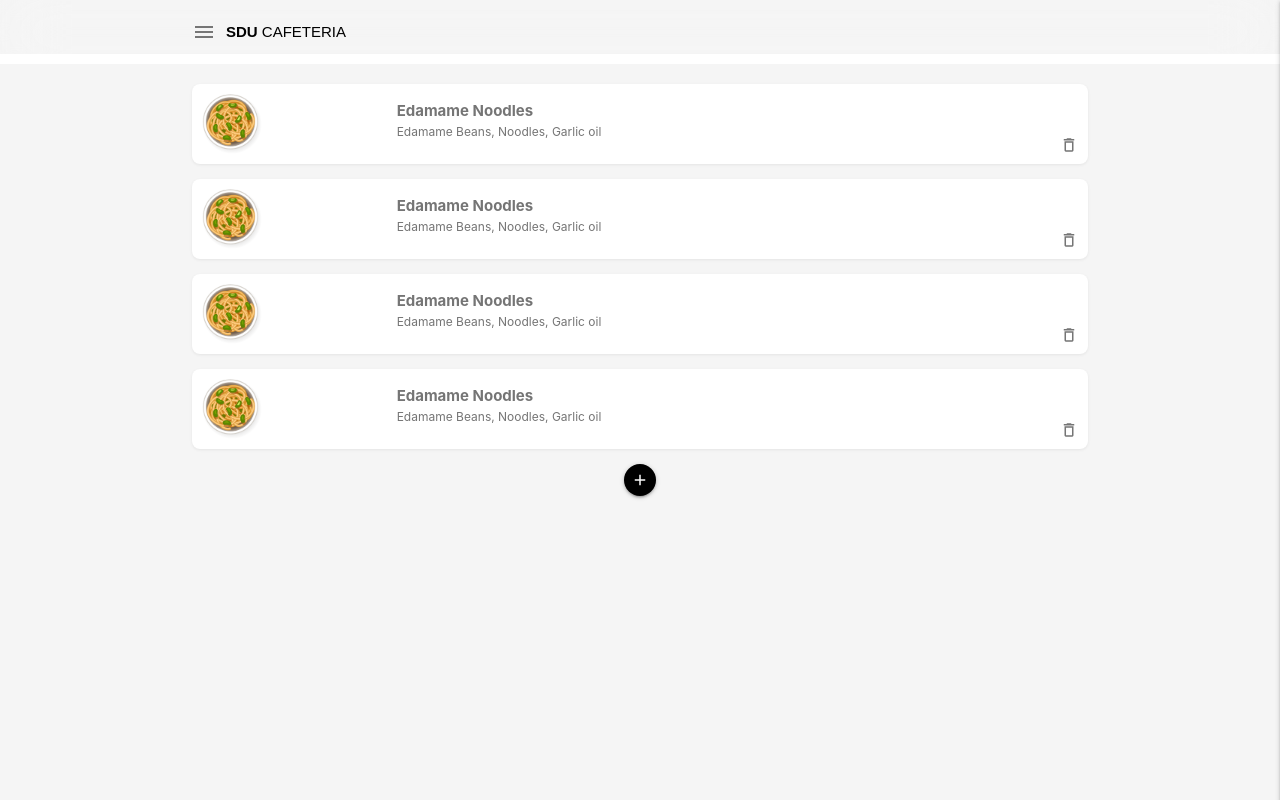
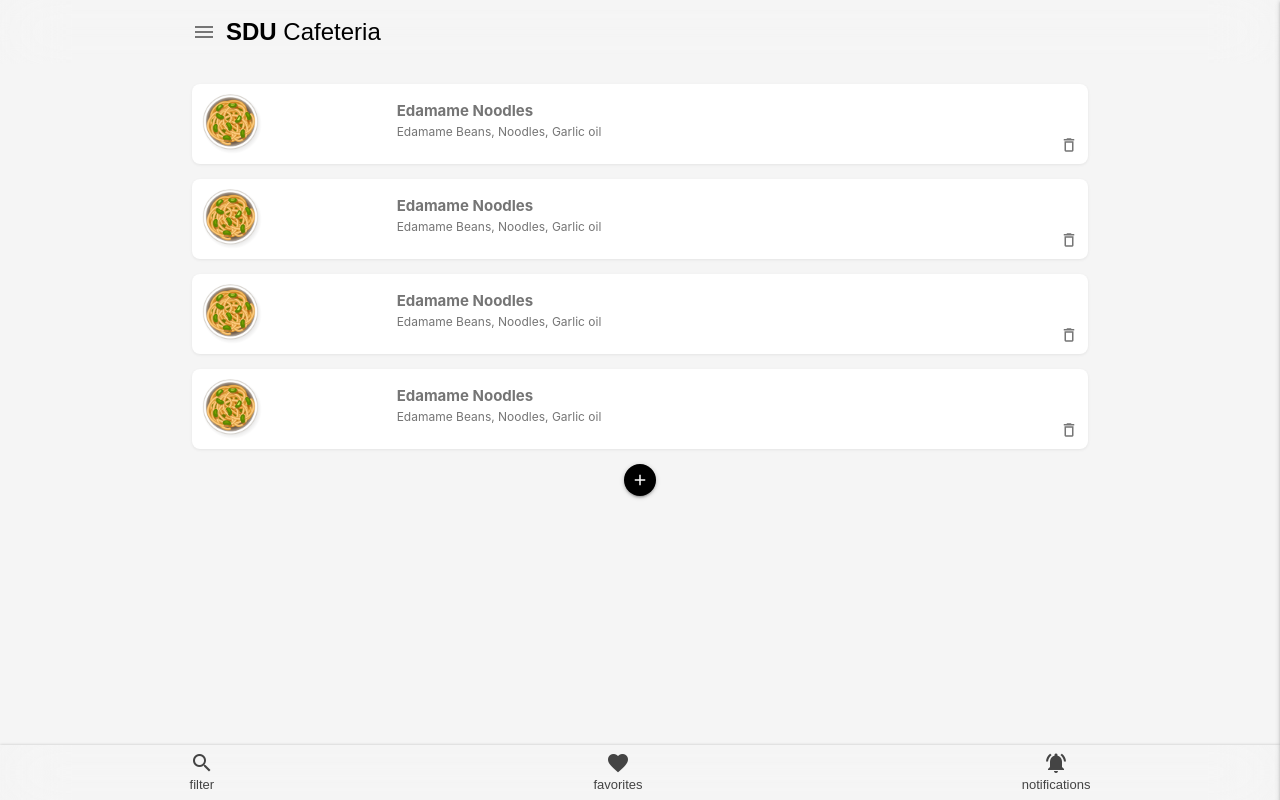
Before and after one commit to SebastianAndresen/sdu-cafeteria, a plain HTML site: page index.html in a window 1280 px wide. Drawn offline with nearby package versions, Linux system fonts and the light colour scheme.

Commit message:
bot nav bar added and functionality made to fit 26/11/2020 build of main

```diff
--- a/css/styles.css
+++ b/css/styles.css
@@ -7,21 +7,21 @@
 
 /* layout styles */
 nav{
-  background: var(--primary);
-  border-bottom: 10px solid var(--secondary);
   background: transparent;
   opacity:1;
   backdrop-filter: blur(30px);
   -webkit-backdrop-filter: blur(30px);
 }
 nav a{
-  text-transform: uppercase;
+
   color: var(--title);
   padding-left: 10px;
   font-family: "Brown Regular", sans-serif;
+  font-size: x-large;
 }
 nav a span {
   font-weight: bold;
+  text-transform: uppercase;
 
 }
 nav .sidenav-trigger{
@@ -80,3 +80,42 @@ input{
 form .input-field{
   margin-top: 30px;
 }
+
+body{
+  margin: 0 0 55px;
+}
+
+.bot-nav{
+  position: fixed;
+  bottom: 0;
+  width: 100%;
+  height: 55px;
+  box-shadow: 0 0 3px rgba(0, 0, 0, 0.2);
+  background: transparent;
+  opacity: 1;
+  backdrop-filter: blur(30px);
+  -webkit-backdrop-filter: blur(30px);
+  display: flex;
+  overflow-x: auto;
+}
+
+.nav__link{
+  display: flex;
+  flex-direction: column;
+  align-items: center;
+  justify-content: center;
+  flex-grow: 1;
+  min-width: 50px;
+  overflow: hidden;
+  white-space: nowrap;
+  font-family: "Brown Regular", sans-serif;
+  font-size: small;
+  color: #444444;
+  text-decoration: none;
+  -webkit-tap-highlight-color: transparent;
+  transition: background-color 0.1s ease-in-out;
+}
+
+.nav__link:hover{
+  background-color: #eeeeee;
+}
--- a/index.html
+++ b/index.html
@@ -23,9 +23,27 @@
         <a href="#"><span>SDU </span> Cafeteria</a>
         <span class="left grey-text text-darken-1">
             <i class="material-icons sidenav-trigger" data-target="side-menu">menu</i>
-        </span>
     </div>
 </nav>
+
+<!-- bot nav -->
+<!--<nav class="z-depth-0">-->
+    <div class="bot-nav">
+        <a href="side-menu" class="nav__link">
+            <i class="material-icons search__icon">search</i>
+            <span class="nav__text">filter</span>
+        </a>
+        <a href="pages/favorite.html" class="nav__link">
+            <i class="material-icons nav__icon">favorite</i>
+            <span class="nav__text">favorites</span>
+        </a>
+        <a href="pages/notify.html" class="nav__link">
+            <i class="material-icons nav__icon">notifications_active</i>
+            <span class="nav__text">notifications</span>
+        </a>
+    </div>
+<!--</nav>-->
+
 
 <!-- side nav -->
 <ul id="side-menu" class="sidenav side-menu">
```
